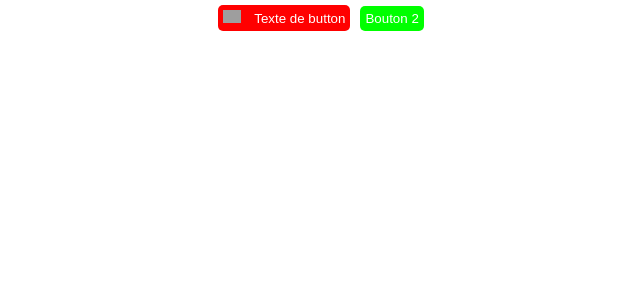
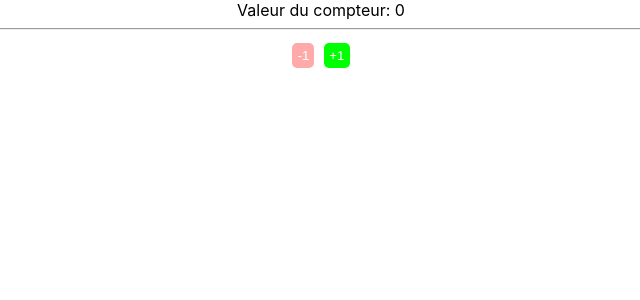
Before and after one commit to ddutas/tjs2023, a React (Create React App) app: page / in a window 1280 px wide. Shown: the top 300 px of the page, without its empty margins (319-959 px from the left). Built offline with nearby package versions, Linux system fonts and the light colour scheme; grey boxes are pictures that could not be loaded.

Commit message:
Ajout d'un compteur d'etat

```diff
--- a/src/Components/App/App.tsx
+++ b/src/Components/App/App.tsx
@@ -1,17 +1,20 @@
-import React from 'react';
+import React, { useState} from 'react';
 import './App.css';
 import Button from './components/ui/Button/Button';
 
 function App() {
+
+  const [counter, setcounter] = useState(0)
+
   return (
     <div className="App">
-
-      <Button onButtonClick={(untruc: string) => { console.log('%c%s','color: #00F;', untruc)}} bgColor="#F00">
-        <img src="https://cdn.pixabay.com/photo/2014/04/02/11/01/tick-305245_960_720.png" alt=''/>
-        Texte de button
+      Valeur du compteur: { counter }
+      <hr />
+      <Button onButtonClick={(untruc: string) => { setcounter(counter - 1) ; console.log(counter) }} bgColor="#FAA">
+        -1
       </Button>
-      <Button onButtonClick={(ok: string) => { console.log('%c%s','color: #0F0;', ok) }} type="reset">
-        Bouton 2
+      <Button onButtonClick={(ok: string) => { setcounter(counter + 1); console.log(counter) }} type="reset">
+        +1
       </Button>
     </div>
   );
--- a/src/Components/App/components/ui/Button/Button.module.css
+++ b/src/Components/App/components/ui/Button/Button.module.css
@@ -12,7 +12,7 @@
 .Button:hover  {
 
     background-color: #007;
-    box-shadow: 5px 2px 5px rgba(0,0,0,.3) inset;
+    box-shadow: 5px 2px 5px rgba(0,0,0,.3);
     cursor: pointer;
 }
 
@@ -21,3 +21,7 @@
     max-height: 1em;
     padding-right: 1em;
 }
+
+.clicked {
+    box-shadow: 5px 2px 5px rgba(0,0,0,.3) inset !important;
+}
--- a/src/Components/App/components/ui/Button/Button.tsx
+++ b/src/Components/App/components/ui/Button/Button.tsx
@@ -13,7 +13,7 @@ interface I_ButtonProps {
 }
 
 const Button: React.FC<I_ButtonProps> = (props) => {
-    console.log(props)
+
     return (
         <button
             className={ styles.Button }
@@ -41,4 +41,6 @@ Button.defaultProps= {
     type: 'button'
 }
 
+
+
 export default Button;
```
